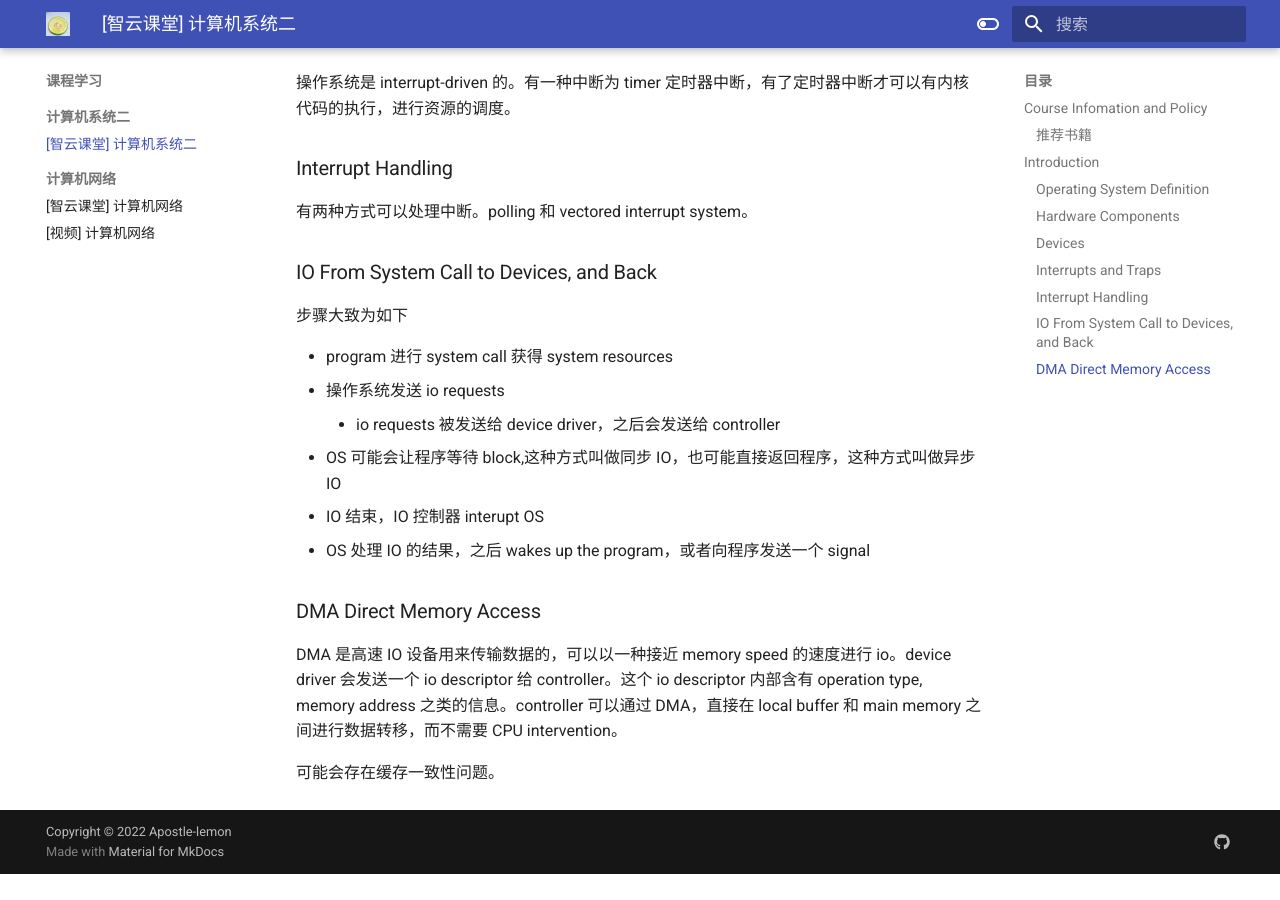
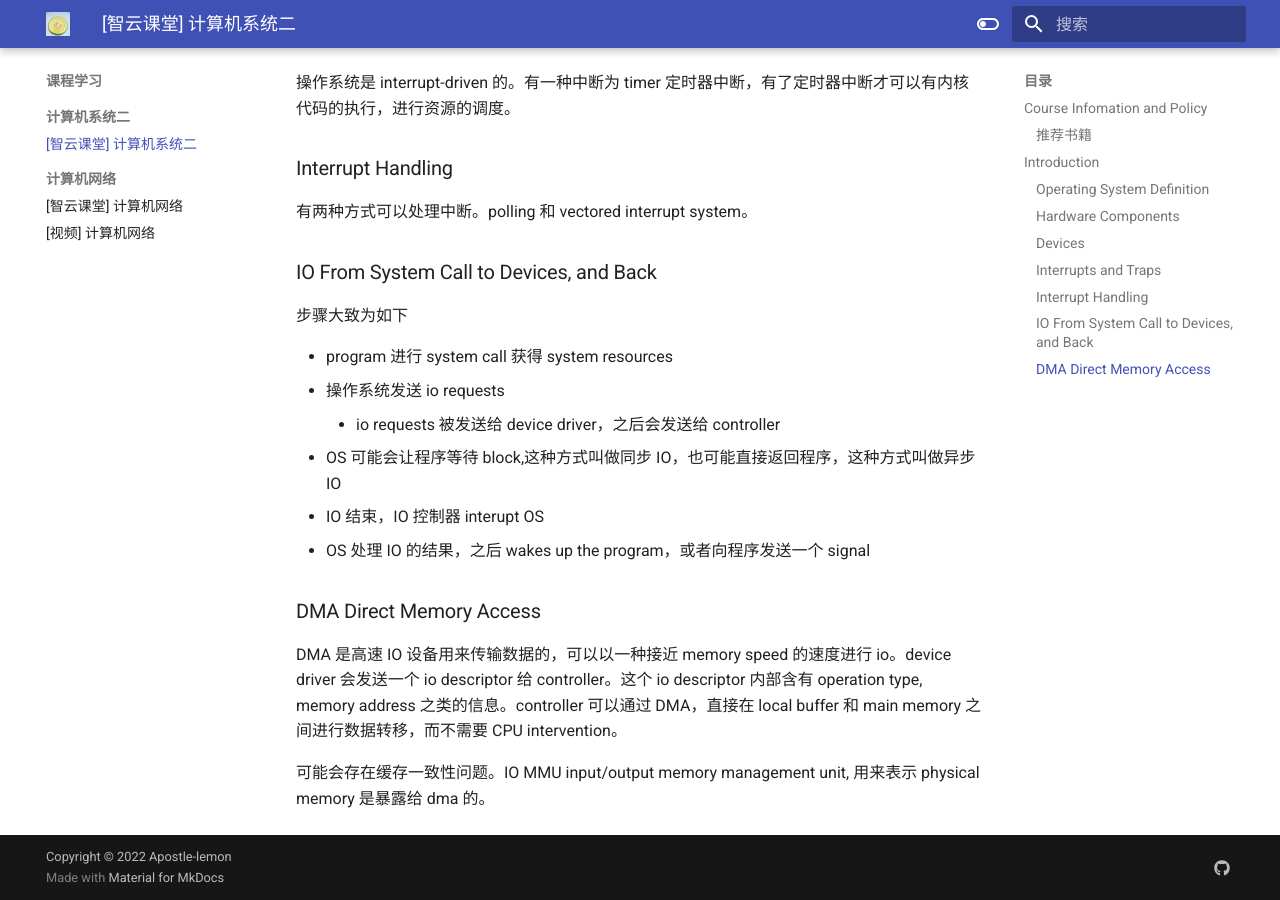
Before and after one commit to Apostle-lemon/Apostle-lemon.github.io, an MkDocs documentation site: the page built from docs/课程学习/计算机系统二/【智云课堂】计算机系统二.md, in a window 1280 px wide and 900 px high, scrolled down 1443 px. Built offline with MkDocs 1.6.1 and Material for MkDocs 9.7.7, drawn with Linux system fonts in a browser that asks for light colours; before the commit the page ends 2317 px from its top, so only the background shows below that.

Commit message:
vault backup: 2022-10-27 22:34:32
Affected files:
docs/课程学习/计算机系统二/【智云课堂】计算机系统二.md

```diff
--- a/docs/课程学习/计算机系统二/【智云课堂】计算机系统二.md
+++ b/docs/课程学习/计算机系统二/【智云课堂】计算机系统二.md
@@ -61,4 +61,4 @@ trap。类似于 system call，devided-by-zero 都会触发 trap。trap 也可
 
 DMA 是高速 IO 设备用来传输数据的，可以以一种接近 memory speed 的速度进行 io。device driver 会发送一个 io descriptor 给 controller。这个 io descriptor 内部含有 operation type, memory address 之类的信息。controller 可以通过 DMA，直接在 local buffer 和 main memory 之间进行数据转移，而不需要 CPU intervention。
 
-可能会存在缓存一致性问题。
+可能会存在缓存一致性问题。IO MMU input/output memory management unit, 用来表示 physical memory 是暴露给 dma 的。
```
